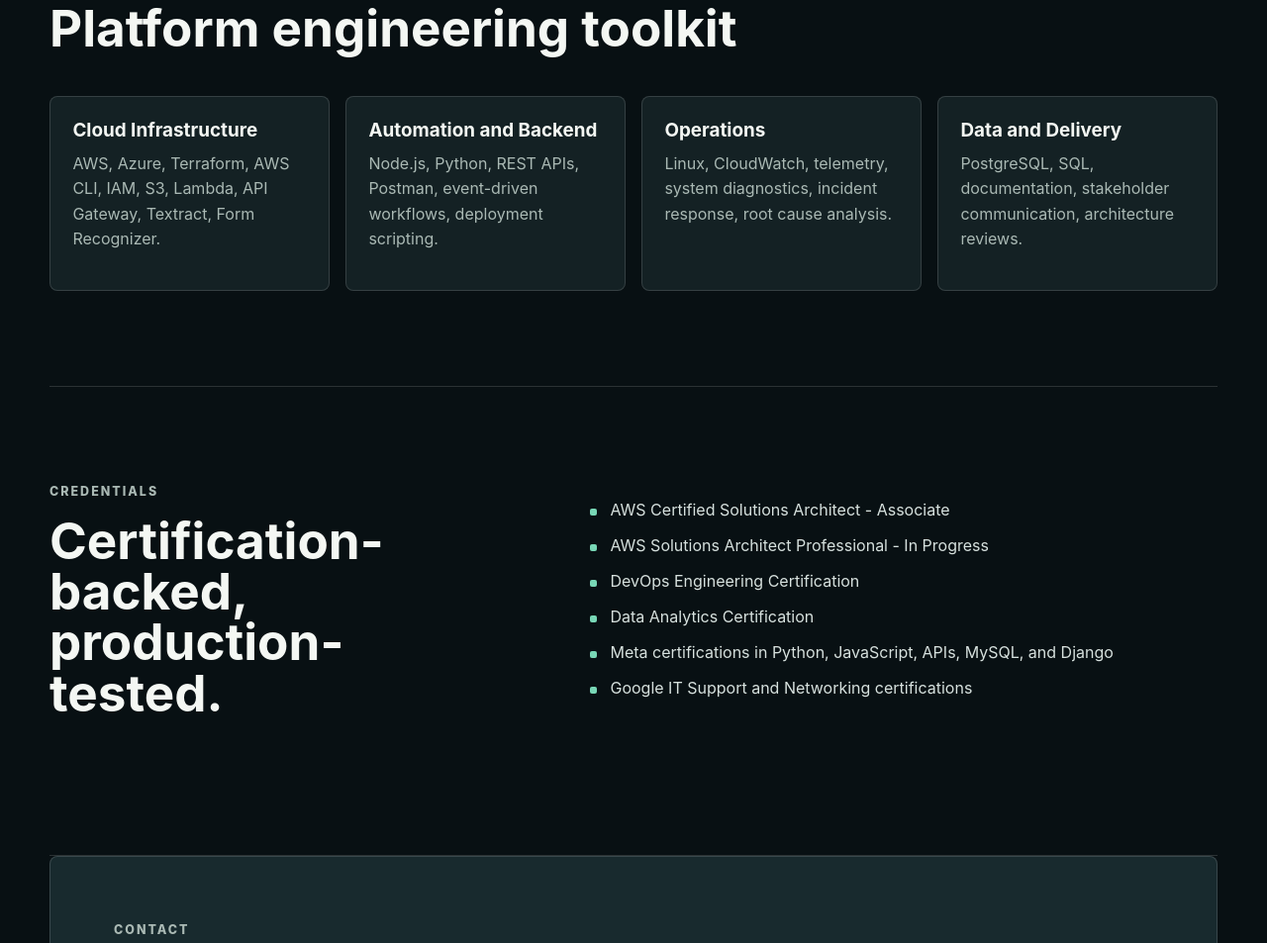
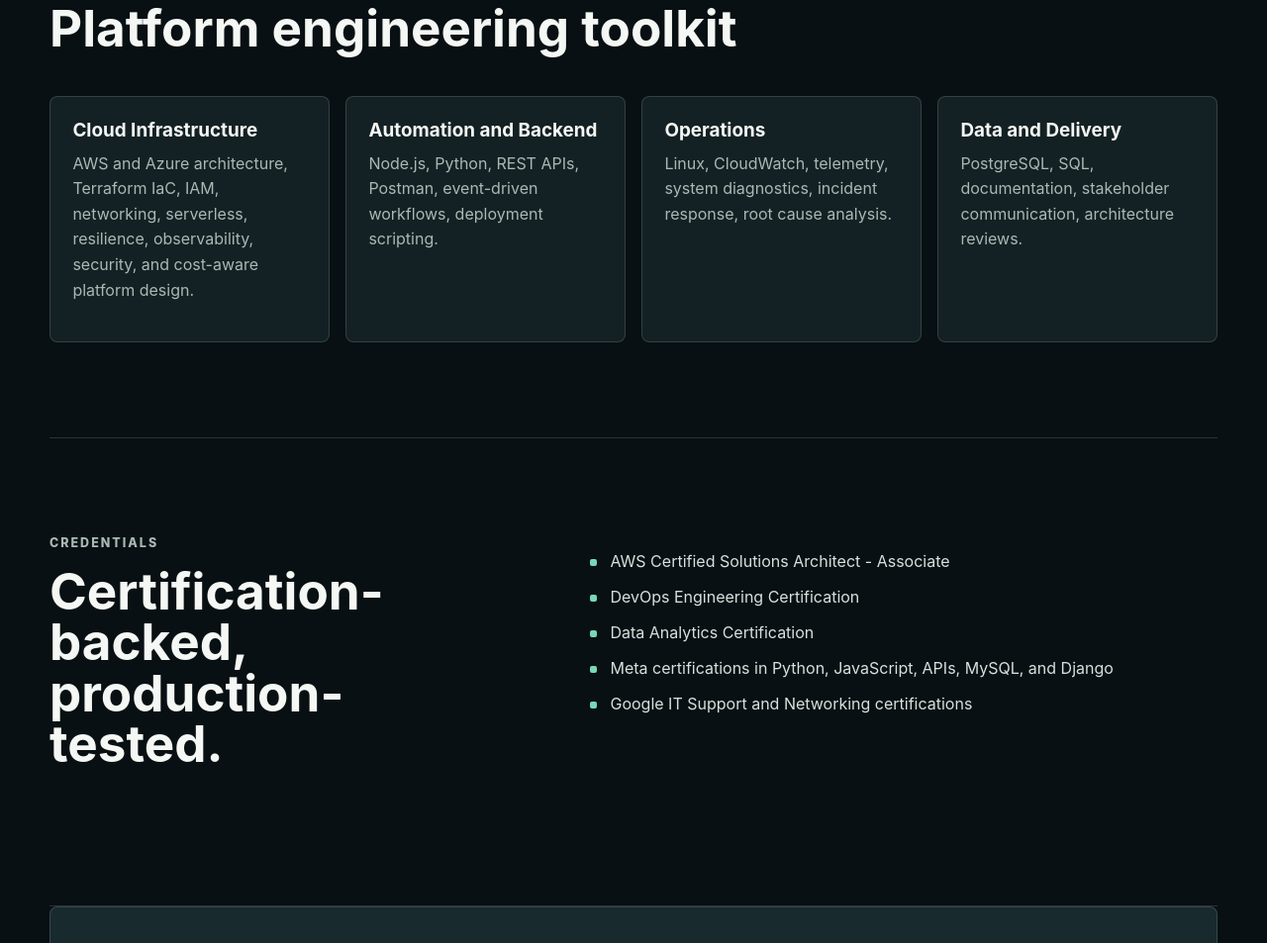
Before and after one commit to mahmire22/cloud-platform-engineering-portfolio, a plain HTML site: page index.html in a window 1280 px wide. Shown: the part 3654-4607 px from the top of the page at 99% size. Drawn offline with Linux system fonts and the light colour scheme.

Commit message:
Refine cloud infrastructure credentials wording

```diff
--- a/index.html
+++ b/index.html
@@ -184,7 +184,7 @@
         <div class="capability-grid">
           <article>
             <h3>Cloud Infrastructure</h3>
-            <p>AWS, Azure, Terraform, AWS CLI, IAM, S3, Lambda, API Gateway, Textract, Form Recognizer.</p>
+            <p>AWS and Azure architecture, Terraform IaC, IAM, networking, serverless, resilience, observability, security, and cost-aware platform design.</p>
           </article>
           <article>
             <h3>Automation and Backend</h3>
@@ -209,7 +209,6 @@
           </div>
           <ul class="credential-list">
             <li>AWS Certified Solutions Architect - Associate</li>
-            <li>AWS Solutions Architect Professional - In Progress</li>
             <li>DevOps Engineering Certification</li>
             <li>Data Analytics Certification</li>
             <li>Meta certifications in Python, JavaScript, APIs, MySQL, and Django</li>
```
